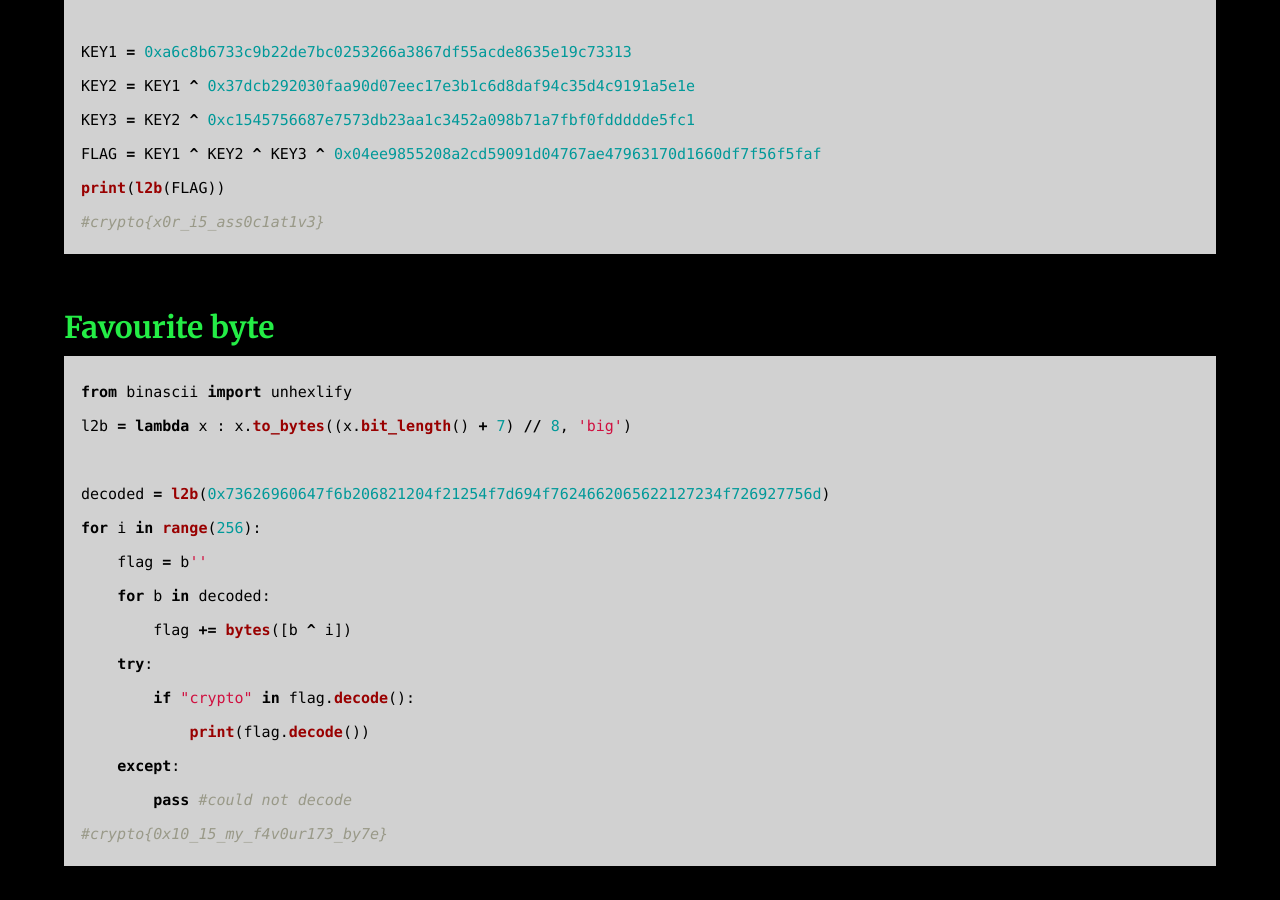
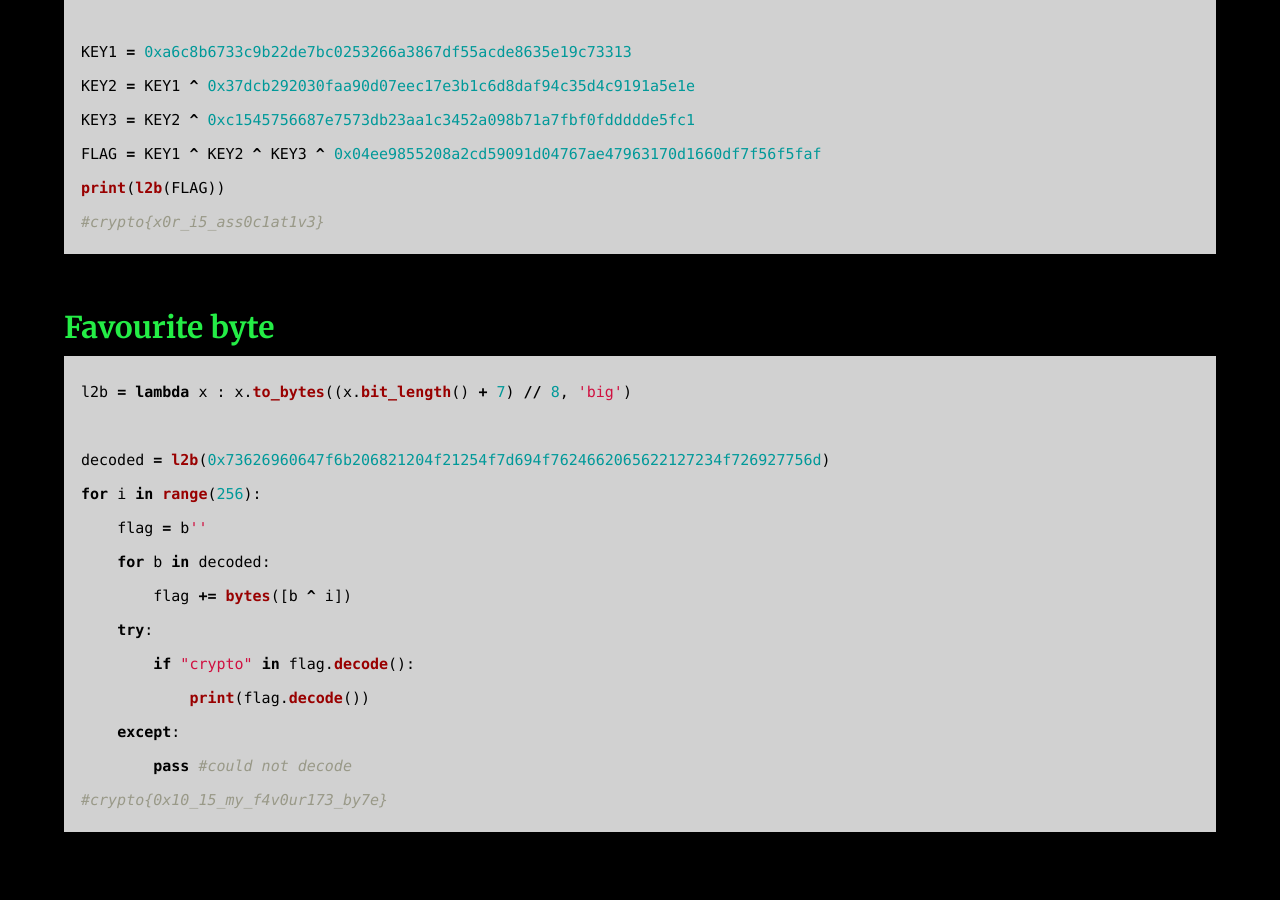
Before and after one commit to AC01010/Connor-McCartney.github.io, a Jekyll site: the page built from _posts/2009-01-12-CryptohackGeneral.md, in a window 1280 px wide and 900 px high, scrolled down 2806 px. Built offline with Jekyll 4.4.1, drawn with Linux system fonts in a browser that asks for light colours; after the commit the page ends 3672 px from its top, so only the background shows below that.

Commit message:
Update 2009-01-12-CryptohackGeneral.md

````diff
--- a/_posts/2009-01-12-CryptohackGeneral.md
+++ b/_posts/2009-01-12-CryptohackGeneral.md
@@ -104,7 +104,6 @@ print(l2b(FLAG))
 ### Favourite byte
 
 ```python
-from binascii import unhexlify
 l2b = lambda x : x.to_bytes((x.bit_length() + 7) // 8, 'big')
 
 decoded = l2b(0x73626960647f6b206821204f21254f7d694f7624662065622127234f726927756d)
````
